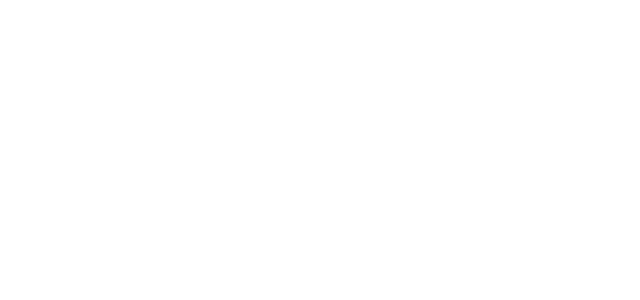
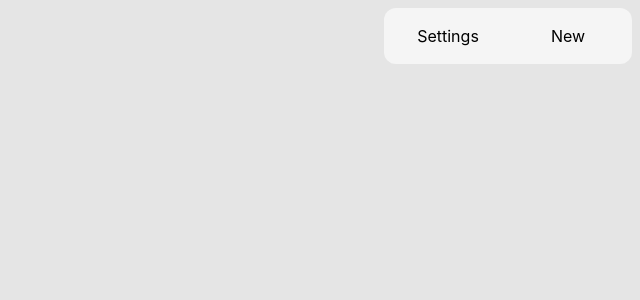
Before and after one commit to Emanuel-Palestino/ez-vault, a React (Vite) app: page / in a window 1280 px wide. Shown: the top 300 px of the page, without its empty margins (640-1280 px from the left). Built offline with nearby package versions, Linux system fonts and the light colour scheme.

Commit message:
Added toolbar component and modal component for app creation

```diff
--- a/src/App.tsx
+++ b/src/App.tsx
@@ -1,6 +1,25 @@
+import { useRef, useState } from 'react'
+import { Toolbar } from './components/Toolbar'
+import { CreateAppModal } from './components/CreateAppModal'
+
 export function App() {
+  const [isModalOpen, setModalOpen] = useState<boolean>(false)
+  const modalRef = useRef<HTMLDialogElement>(null)
+
+  const openModal = () => setModalOpen(true)
+  const closeModal = () => {
+    setModalOpen(false)
+    if (modalRef.current) modalRef.current.close()
+  }
+
   return (
-    <main>
+    <main className="w-screen h-screen bg-neutral-200 p-2">
+      <Toolbar openCreateApp={openModal} />
+      <CreateAppModal
+        isModalOpen={isModalOpen}
+        closeModal={closeModal}
+        modalRef={modalRef}
+      />
     </main>
   )
 }
--- /dev/null
+++ b/src/components/CreateAppModal.tsx
@@ -0,0 +1,47 @@
+import { FC } from 'react'
+import { Modal } from './ui/Modal'
+
+interface CreateAppModalProps {
+  isModalOpen: boolean
+  closeModal: () => void
+  modalRef: React.RefObject<HTMLDialogElement>
+}
+
+export const CreateAppModal: FC<CreateAppModalProps> = ({
+  isModalOpen,
+  closeModal,
+  modalRef,
+}) => {
+  return (
+    <Modal isOpen={isModalOpen} onClose={closeModal} ref={modalRef}>
+      <h2 className="text-xl font-bold mb-6">Create application</h2>
+
+      <form
+        id="create-app-form"
+        className="mb-6"
+        onSubmit={(e) => {
+          e.preventDefault()
+          closeModal()
+        }}
+      >
+        <input type="text" />
+      </form>
+
+      <div className="flex gap-2 justify-end">
+        <button
+          className="cursor-pointer bg-rose-600 text-white px-4 py-2 rounded-xl hover:bg-rose-700 transition-colors duration-200 active:bg-rose-800"
+          onClick={closeModal}
+        >
+          Cancel
+        </button>
+
+        <button
+          className="cursor-pointer bg-emerald-600 text-white px-4 py-2 rounded-xl hover:bg-emerald-700 transition-colors duration-200 active:bg-emerald-800"
+          form="create-app-form"
+        >
+          Create
+        </button>
+      </div>
+    </Modal>
+  )
+}
--- /dev/null
+++ b/src/components/Toolbar.tsx
@@ -0,0 +1,21 @@
+import { FC } from 'react'
+
+interface ToolbarProps {
+  openCreateApp: () => void
+}
+
+export const Toolbar: FC<ToolbarProps> = ({ openCreateApp }) => {
+  return (
+    <section className="bg-neutral-100 w-fit flex gap-2 p-2 rounded-xl absolute right-2 top-2">
+      <button className="w-28 h-10 cursor-pointer rounded-lg hover:bg-neutral-200 active:bg-neutral-300 duration-100 transition-colors">
+        Settings
+      </button>
+      <button
+        className="w-28 cursor-pointer rounded-lg hover:bg-neutral-200 active:bg-neutral-300 duration-100 transition-colors"
+        onClick={openCreateApp}
+      >
+        New
+      </button>
+    </section>
+  )
+}
--- a/src/main.css
+++ b/src/main.css
@@ -1 +1 @@
-@import "tailwindcss";
+@import 'tailwindcss';
```
